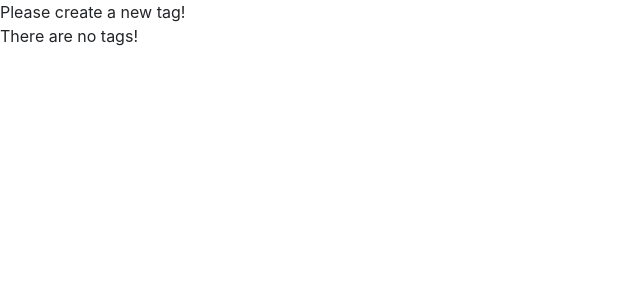
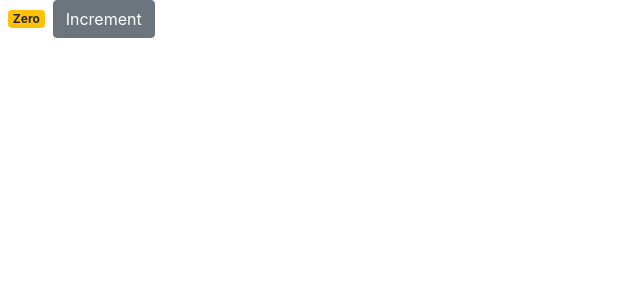
Before and after one commit to dolgerC/counter-app, a React (Create React App) app: page / in a window 1280 px wide. Shown: the top 300 px of the page, without its empty margins (0-640 px from the left). Built offline with nearby package versions, Linux system fonts and the light colour scheme.

Commit message:
Handling Events

```diff
--- a/src/components/counter.jsx
+++ b/src/components/counter.jsx
@@ -2,29 +2,36 @@
 
 class Counter extends Component {
   state = {
-    count: 0,
-    tags: []
+    count: 0
   };
 
-  renderTags() {
-    //conditional tags to render
-    if (this.state.tags.length === 0) return <p>There are no tags!</p>;
-    return (
-      <ul>
-        {this.state.tags.map(tag => (
-          <li key={tag}>{tag}</li>
-        ))}
-      </ul>
-    );
+  handleIncrement() {
+    console.log("Increment Clicked");
   }
+
   render() {
     return (
       <div>
-        {this.state.tags.length === 0 && "Please create a new tag!"}
-        {/*true and true*/}
-        {this.renderTags()}
+        <span className={this.getBadgeClasses()}>{this.formatCount()}</span>
+        <button
+          onClick={this.handleIncrement}
+          className="btn btn-secondary btn-nm"
+        >
+          Increment
+        </button>
       </div>
     );
+  }
+
+  getBadgeClasses() {
+    let classes = "badge m-2 badge-";
+    classes += this.state.count === 0 ? "warning" : "primary";
+    return classes;
+  }
+
+  formatCount() {
+    const { count } = this.state;
+    return count === 0 ? "Zero" : count;
   }
 }
 
```
